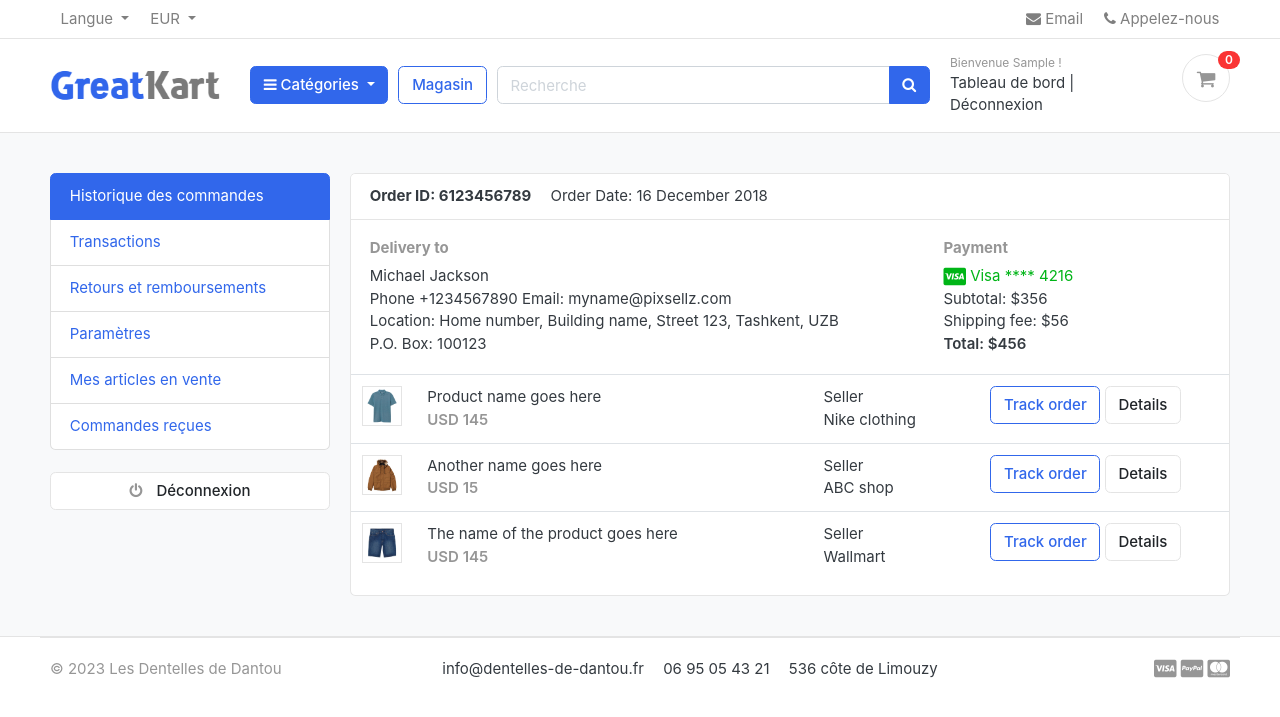
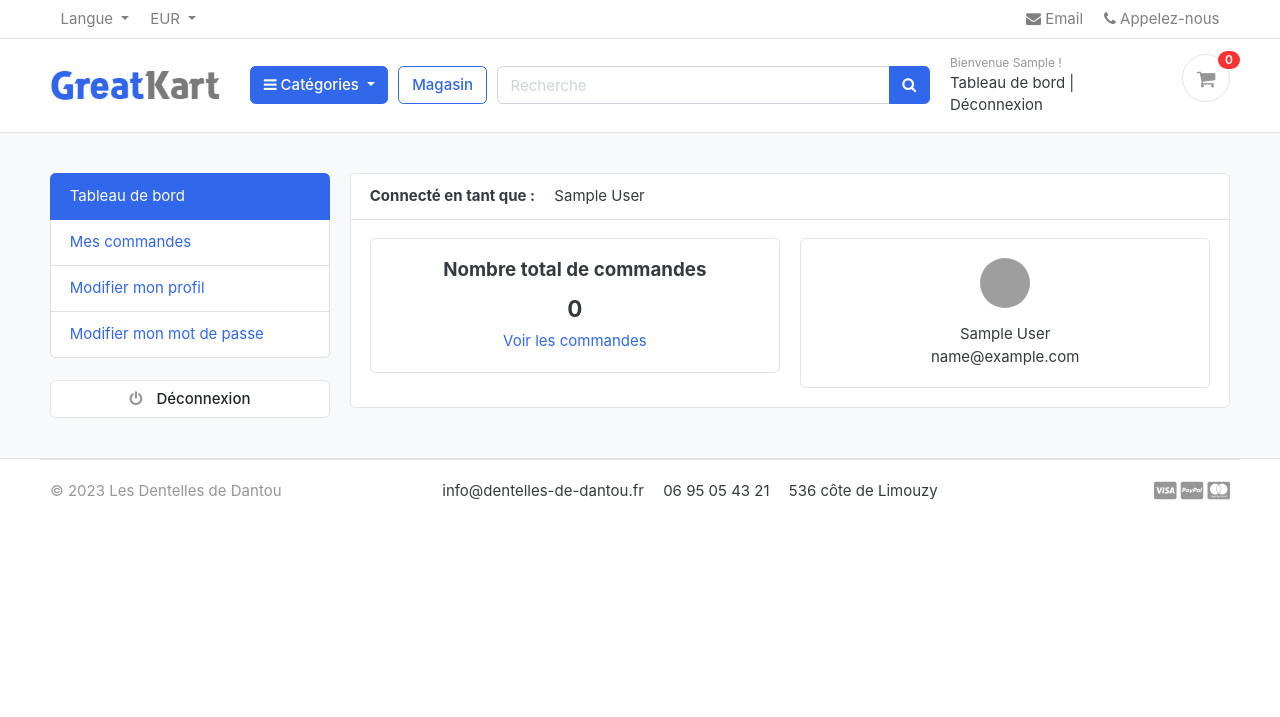
Before and after one commit to Martin010/dentelles_dantou, a Django app: page /accounts/ in a window 1280 px wide. Shown: the top 717 px of the page. Run offline with Django 4.2, Linux system fonts and the light colour scheme; the visitor is signed in with stand-in values (Sample User, id 1); data that the repository does not hold is empty; some libraries are stand-ins or nearby versions; some web fonts are replaced; grey boxes are pictures that could not be loaded.

Commit message:
My account functionalities - Templates/dashboard.html: delete sidebar and content not useful. Creation of two carts (number of orders and profil information). - Templates/dashboard_sidebar.html: creation of the dashboard sidebar include html file. - Accounts/views.py: total number of orders

```diff
--- a/accounts/views.py
+++ b/accounts/views.py
@@ -21,6 +21,8 @@ from carts.models import Cart, CartItem
 from carts.views import _cart_id
 
 import requests
+
+from orders.models import Order
 
 
 def register(request):
@@ -184,7 +186,14 @@ def activate(request, uidb64, token):
 
 @login_required(login_url='login')  # If not login, redirect to login page (can access to the dashboard only if the user is login)
 def dashboard(request):
-    return render(request, 'accounts/dashboard.html')
+    orders = Order.objects.order_by('-created_at').filter(user_id=request.user.id, is_ordered=True)
+    orders_count = orders.count()
+
+    context = {
+        'orders_count': orders_count
+    }
+
+    return render(request, 'accounts/dashboard.html', context)
 
 
 def forgot_password(request):
--- a/templates/accounts/dashboard.html
+++ b/templates/accounts/dashboard.html
@@ -10,89 +10,40 @@
             <div class="row">
 
                 <!--   SIDEBAR   -->
-                <aside class="col-md-3">
-                    <ul class="list-group">
-                        <a class="list-group-item active" href="#"> Historique des commandes </a>
-                        <a class="list-group-item" href="#"> Transactions </a>
-                        <a class="list-group-item" href="#"> Retours et remboursements </a>
-                        <a class="list-group-item" href="#"> Paramètres </a>
-                        <a class="list-group-item" href="#"> Mes articles en vente </a>
-                        <a class="list-group-item" href="#"> Commandes reçues </a>
-                    </ul>
-                    <br>
-                    <a class="btn btn-light btn-block" href="{% url 'logout' %}"> <i class="fa fa-power-off"></i>
-                        <span class="text">Déconnexion</span> </a>
-                </aside>
+                {% include 'includes/dashboard_sidebar.html' %}
 
                 <!-- CENTER PAGE -->
                 <main class="col-md-9">
                     <article class="card">
                         <header class="card-header">
-                            <strong class="d-inline-block mr-3">Order ID: 6123456789</strong>
-                            <span>Order Date: 16 December 2018</span>
+                            <strong class="d-inline-block mr-3">Connecté en tant que : </strong>
+                            <span>{{ user.full_name }}</span>
                         </header>
                         <div class="card-body">
                             <div class="row">
-                                <div class="col-md-8">
-                                    <h6 class="text-muted">Delivery to</h6>
-                                    <p>Michael Jackson <br>
-                                       Phone +1234567890 Email: myname@pixsellz.com <br>
-                                       Location: Home number, Building name, Street 123, Tashkent, UZB <br>
-                                       P.O. Box: 100123
-                                    </p>
+
+                                <!-- TOTAL ORDERS -->
+                                <div class="col-md-6">
+                                    <div class="card" style="text-align:center;">
+                                        <div class="card-body">
+                                            <h5 class="card-title">Nombre total de commandes</h5>
+                                            <h4>{{ orders_count }}</h4>
+                                            <a href="">Voir les commandes</a>
+                                        </div>
+                                    </div>
                                 </div>
-                                <div class="col-md-4">
-                                    <h6 class="text-muted">Payment</h6>
-                                    <span class="text-success">
-						<i class="fab fa-lg fa-cc-visa"></i>
-					    Visa  **** 4216
-					</span>
-                                    <p>Subtotal: $356 <br>
-                                       Shipping fee: $56 <br>
-                                        <span class="b">Total:  $456 </span>
-                                    </p>
+
+                                <!-- TOTAL ORDERS -->
+                                <div class="col-md-6">
+                                    <div class="card" style="text-align:center;">
+                                        <div class="card-body">
+                                            <img src="https://www.w3schools.com/howto/img_avatar.png" alt="User Profil Picture" width="50" height="50" style="border-radius:50%;">
+                                            <p class="mb-0 mt-3">{{ user.full_name }}</p>
+                                            <p>{{ user.email }}</p>
+                                        </div>
+                                    </div>
                                 </div>
                             </div>
-                        </div>
-                        <div class="table-responsive">
-                            <table class="table table-hover">
-                                <tr>
-                                    <td width="65">
-                                        <img src="../images/items/1.jpg" class="img-xs border">
-                                    </td>
-                                    <td>
-                                        <p class="title mb-0">Product name goes here </p>
-                                        <var class="price text-muted">USD 145</var>
-                                    </td>
-                                    <td> Seller <br> Nike clothing</td>
-                                    <td width="250"><a href="#" class="btn btn-outline-primary">Track order</a>
-                                        <a href="#" class="btn btn-light"> Details </a></td>
-                                </tr>
-                                <tr>
-                                    <td>
-                                        <img src="../images/items/2.jpg" class="img-xs border">
-                                    </td>
-                                    <td>
-                                        <p class="title mb-0">Another name goes here </p>
-                                        <var class="price text-muted">USD 15</var>
-                                    </td>
-                                    <td> Seller <br> ABC shop</td>
-                                    <td><a href="#" class="btn btn-outline-primary">Track order</a>
-                                        <a href="#" class="btn btn-light"> Details </a></td>
-                                </tr>
-                                <tr>
-                                    <td>
-                                        <img src="../images/items/3.jpg" class="img-xs border">
-                                    </td>
-                                    <td>
-                                        <p class="title mb-0">The name of the product goes here </p>
-                                        <var class="price text-muted">USD 145</var>
-                                    </td>
-                                    <td> Seller <br> Wallmart</td>
-                                    <td><a href="#" class="btn btn-outline-primary">Track order</a>
-                                        <a href="#" class="btn btn-light"> Details </a></td>
-                                </tr>
-                            </table>
                         </div>
                     </article>
                 </main>
--- /dev/null
+++ b/templates/includes/dashboard_sidebar.html
@@ -0,0 +1,11 @@
+<aside class="col-md-3">
+    <ul class="list-group">
+        <a class="list-group-item active" href="#"> Tableau de bord </a>
+        <a class="list-group-item" href="#"> Mes commandes </a>
+        <a class="list-group-item" href="#"> Modifier mon profil </a>
+        <a class="list-group-item" href="#"> Modifier mon mot de passe </a>
+    </ul>
+    <br>
+    <a class="btn btn-light btn-block" href="{% url 'logout' %}"> <i class="fa fa-power-off"></i>
+        <span class="text">Déconnexion</span> </a>
+</aside>
```
